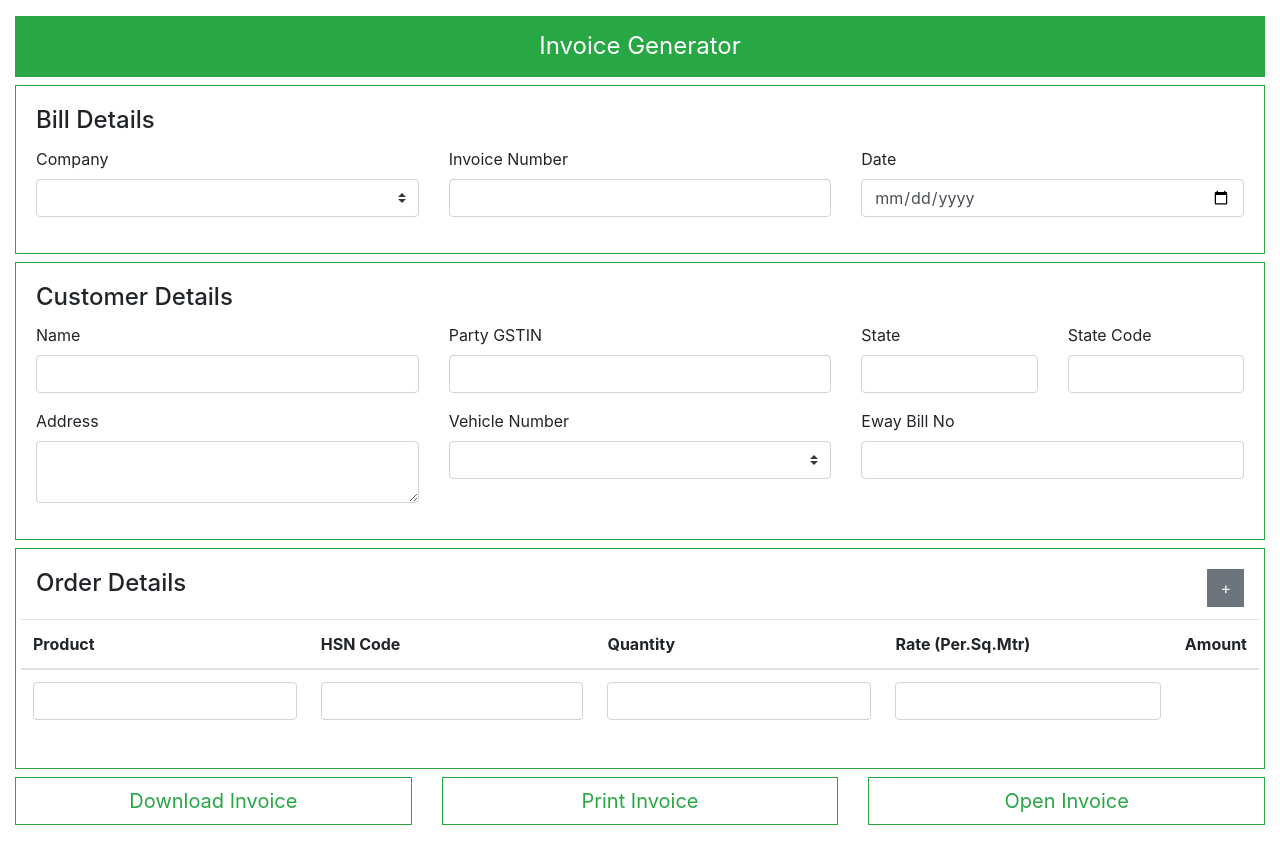
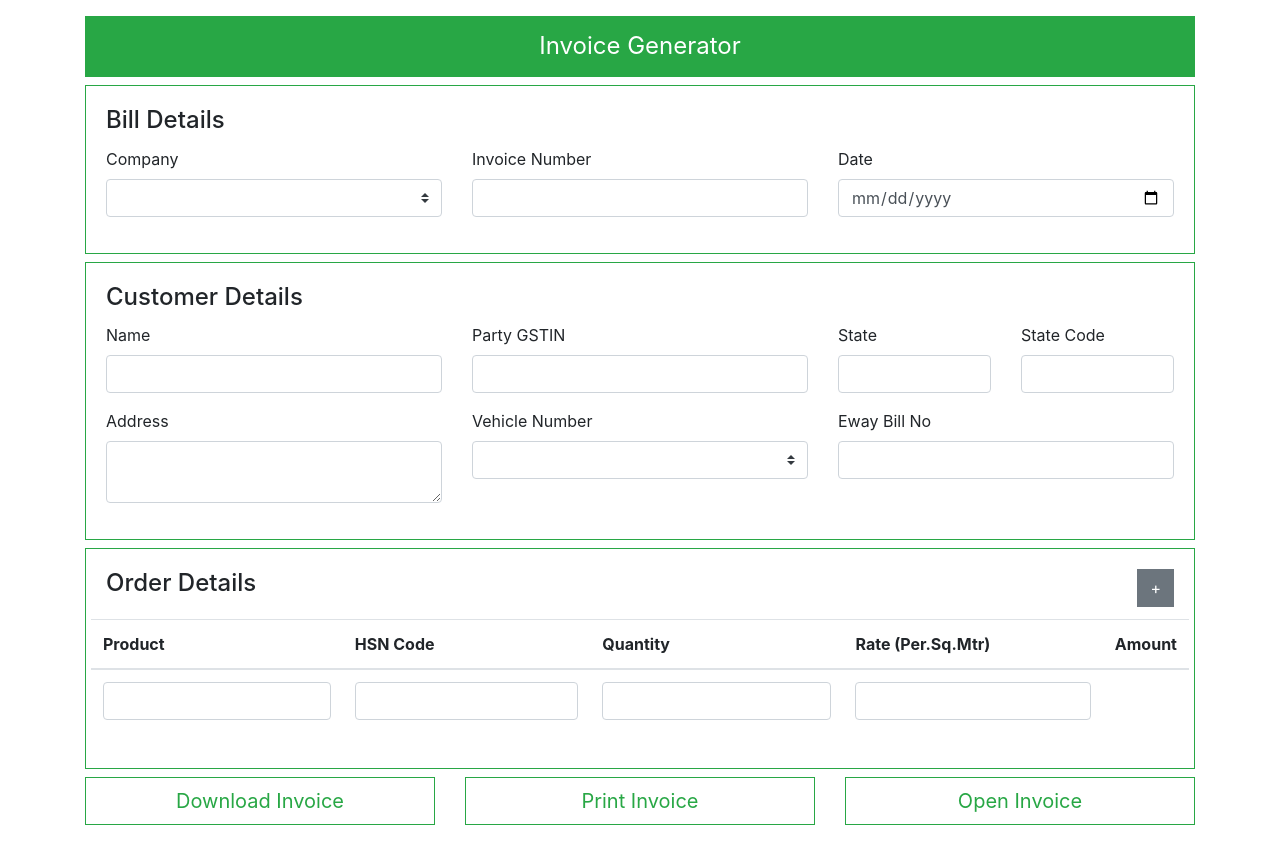
Before and after one commit to gkraj/InvoiceGenerator, an Angular app: page / in a window 1280 px wide. Shown: the top 864 px of the page. Built offline with nearby package versions, Linux system fonts and the light colour scheme; what pdfmake, to-words would draw is missing.

Commit message:
altered container size

```diff
--- a/src/app/app.component.html
+++ b/src/app/app.component.html
@@ -1,5 +1,5 @@
 <form #invoiceForm="ngForm">
-  <div class="container-fluid pt-3 mb-5">
+  <div class="container pt-3 mb-5">
     <div class="row">
       <div class="col">
         <div class="">
```
